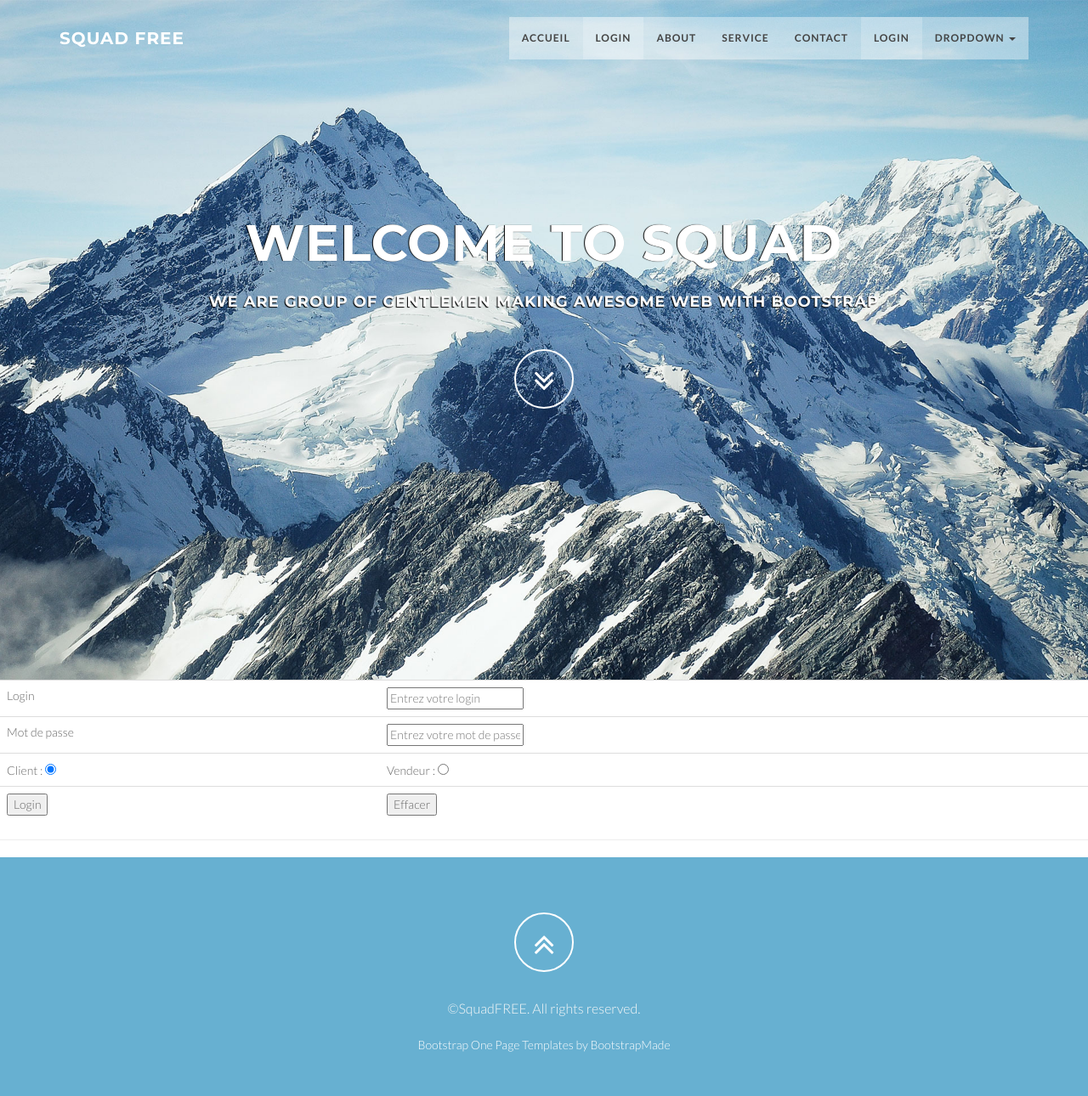
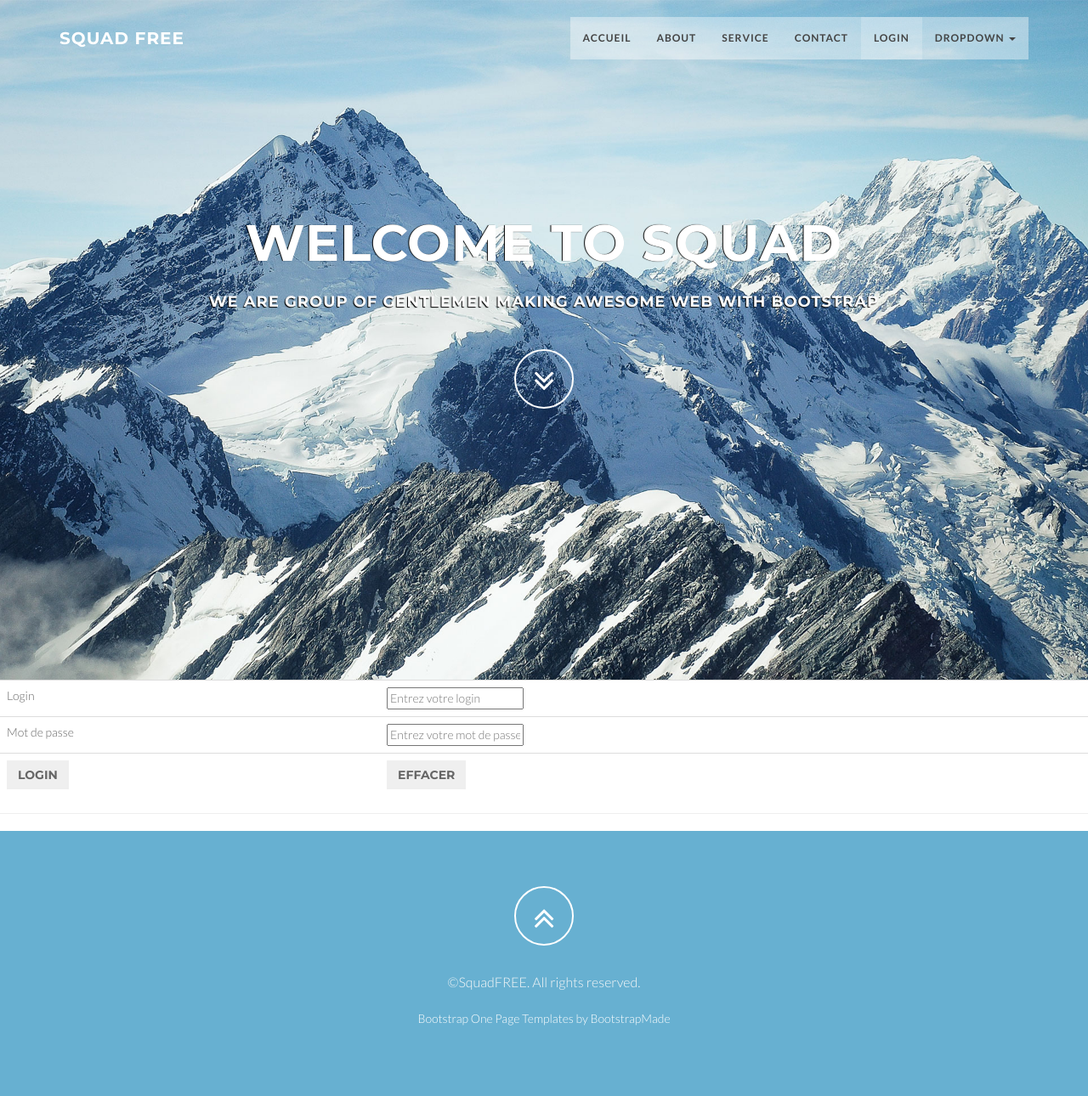
Before and after one commit to RedAXELight/ProjetWebAB, a PHP site: page /index.php?action=vue_login in a window 1280 px wide. Shown: the whole page at 85% size. After the commit the page ends 1207 px from the top, so only its background shows below. Run offline with PHP 8.4, Linux system fonts and the light colour scheme.

Commit message:
login
Perfectionnement et reglage des derniers problèmes

```diff
--- a/Site/controleur/controleur.php
+++ b/Site/controleur/controleur.php
@@ -1,6 +1,7 @@
 <?php
 /**
  * User: Brian Rodrigues Fraga
+ * User: Alexandre.baseia
  * Date: 24.05.2018
  */
 
@@ -31,7 +32,7 @@ function login() //Fonction pour le login du formulaire
         // détruit la session de la personne connectée après appuyé sur Logout
         if (isset($_SESSION['login'])) {
             session_destroy();
-            require "vue/vue_accueil.php";
+            require "vue/accueil.php";
         } else
             require "vue/vue_login.php";
     }
--- a/Site/index.php
+++ b/Site/index.php
@@ -1,6 +1,7 @@
 <?php
 /**
  * User: Brian Rodrigues Fraga
+ * User: Alexandre.baseia
  * Date: 24.05.2018
  */
 
--- a/Site/modele/modele.php
+++ b/Site/modele/modele.php
@@ -1,6 +1,7 @@
 <?php
 /**
  * User: Brian Rodrigues Fraga
+ * User: Alexandre.baseia
  * Date: 24.05.2018
  */
 
@@ -11,16 +12,14 @@
 
 function getBD()
 {
-  // connexion au server de BD MySQL et à la BD
-  $connexion = new PDO('mysql:host=localhost; dbname=cubesat', 'root', '');
-  // permet d'avoir plus de détails sur les erreurs retournées
-  $connexion->setAttribute(PDO::ATTR_ERRMODE, PDO::ERRMODE_EXCEPTION);
-  return $connexion;
+    // connexion au server de BD MySQL et à la BD
+    $connexion = new PDO('mysql:host=localhost; dbname=cubesat', 'root', '');
+    // permet d'avoir plus de détails sur les erreurs retournées
+    $connexion->setAttribute(PDO::ATTR_ERRMODE, PDO::ERRMODE_EXCEPTION);
+    return $connexion;
 }
 
 // -----------------------------------------------------
-
-
 
 //-------------------------USERS-------------------------------
 
@@ -30,14 +29,10 @@ function getLogin($post)
     // connexion à la BD snows
     $connexion = getBD();
     // Requête pour sélectionner la personne loguée
-    if ($post['fUserType'] == 'Client')
-    {
-        $requete = "SELECT * FROM Users WHERE login= '".$post['fLogin']."' AND usrPassword='".$post['fPass']."' AND UserRole_idUserRole = 'client';";
-    }
-    else
-    {
-        $requete = "SELECT * FROM Users WHERE login= '".$post['fLogin']."' AND usrPassword='".$post['fPass']."';";
-    }
+
+    $requete = "SELECT * FROM users WHERE usrLogin= '" . $post['fLogin'] . "' AND usrPassword='" . $post['fPass'] . "';";
+
+
     // Exécution de la requête et renvoi des résultats
     $resultats = $connexion->query($requete);
     return $resultats;
--- a/Site/vue/gabarit.php
+++ b/Site/vue/gabarit.php
@@ -54,15 +54,6 @@
                 <?php else : ?>
                     <li><a href="index.php">Accueil</a></li>
                 <?php endif; ?>
-
-                <li <?php if (@$_GET['action'] == "vue_login") echo 'class="active"'; ?>>
-                    <a href="index.php?action=vue_login">
-                        <?php if (isset($_SESSION['login'])) ://si la session login est active, affiche "logout" dans le menu  ?>
-                        Logout</a>
-                    <?php else : ?>
-                        Login</a>
-                    <?php endif ?>
-                </li>
 
                 <li><a href="#about">About</a></li>
 
--- a/Site/vue/vue_login.php
+++ b/Site/vue/vue_login.php
@@ -13,36 +13,35 @@ $titre = "login";
     <!-- ________________________ Gestion de la connection et du type d'utilisateur connecté ______________________________-->
 
 <?php
-if (isset($resultats))
-{
+if (isset($resultats)) {
     // les données dans le formulaire sont exactes
-    $ligne=$resultats->fetch();
-    // Test pour savoir si on est vendeur ou client
-    if (isset($ligne['idClient']))
-    {
-        echo "Bonjour ".$ligne['prenomClient']." ".$ligne['nomClient'].". Vous êtes bien connecté en tant que client";
+    $ligne = $resultats->fetch();
+    // Test pour savoir si on est admin, vendeur ou client
+    if ($ligne['UserRole_idUserRole'] == '3') {
+        echo "Bonjour " . $ligne['usrName'] . " " . $ligne['usrSurname'] . ". Vous êtes bien connecté en tant que client";
         // Création de la session
-        $_SESSION['login']=$ligne['prenomClient']." ".$ligne['nomClient'];
-        $_SESSION['typeUser']="Client";
+        $_SESSION['login'] = $ligne['usrName'] . " " . $ligne['usrSurname'];
+        $_SESSION['typeUser'] = "Client";
+    } else {
+        if ($ligne['UserRole_idUserRole'] == '2') {
+            echo "Bonjour " . $ligne['usrName'] . " " . $ligne['usrSurname'] . ". Vous êtes bien connecté en tant que vendeur";
+            // Création de la session
+            $_SESSION['login'] = $ligne['usrName'] . " " . $ligne['usrSurname'];
+            $_SESSION['typeUser'] = "Vendeur";
+        } else {
+            if ($ligne['UserRole_idUserRole'] == '1') {
+                echo "Bonjour " . $ligne['usrName'] . " " . $ligne['usrSurname'] . ". Vous êtes bien connecté en tant qu'administrateur";
+                // Création de la session
+                $_SESSION['login'] = $ligne['usrName'] . " " . $ligne['usrSurname'];
+                $_SESSION['typeUser'] = "Administrateur";
+            } else
+                echo "Erreur de login";
+        }
+
     }
-    else
-    {
-        if (isset($ligne['idVendeur']))
-        {
-            echo "Bonjour ".$ligne['prenomVendeur']." ".$ligne['nomVendeur'].". Vous êtes bien connecté en tant que vendeur";
-            // Création de la session
-            $_SESSION['login']=$ligne['prenomVendeur']." ".$ligne['nomVendeur'];
-            $_SESSION['typeUser']="Vendeur";
-        }
-        else
-            echo "Erreur de login";
-    }
-}
-else
-{
-    if (isset($_SESSION['login']))
-    {
-        header ("location:index.php");
+} else {
+    if (isset($_SESSION['login'])) {
+        header("location:index.php");
     }
     ?>
 
@@ -54,23 +53,20 @@ else
             <tr>
                 <td>Login</td>
                 <td>
-                    <input type="text" placeholder="Entrez votre login" name="fLogin" value="<?=@$_POST['fLogin'] ?>"/>
+                    <input type="text" placeholder="Entrez votre login" name="fLogin" value="<?= @$_POST['fLogin'] ?>"/>
                     <!-- code php pour éviter de retaper le contenu en cas d'erreur -->
                 </td>
             </tr>
             <tr>
                 <td>Mot de passe</td>
                 <td>
-                    <input type="password" placeholder="Entrez votre mot de passe" name="fPass" value="<?=@$_POST['fPass'] ?>"/>
+                    <input type="password" placeholder="Entrez votre mot de passe" name="fPass"
+                           value="<?= @$_POST['fPass'] ?>"/>
                 </td>
             </tr>
             <tr>
-                <td>Client : <input type="radio" name="fUserType" value="Client" checked></td>
-                <td>Vendeur : <input type="radio" name="fUserType" value="Vendeur"></td>
-            </tr>
-            <tr>
-                <td><input type="submit" value="Login"></td>
-                <td><input type="reset" value="Effacer"></td>
+                <td><input class="btn" type="submit" value="Login"></td>
+                <td><input class="btn" type="reset" value="Effacer"></td>
             </tr>
         </table>
     </form>
```
Also changed, not shown: Site/vue/vue_erreur.php (added, +24 -0 lines).
